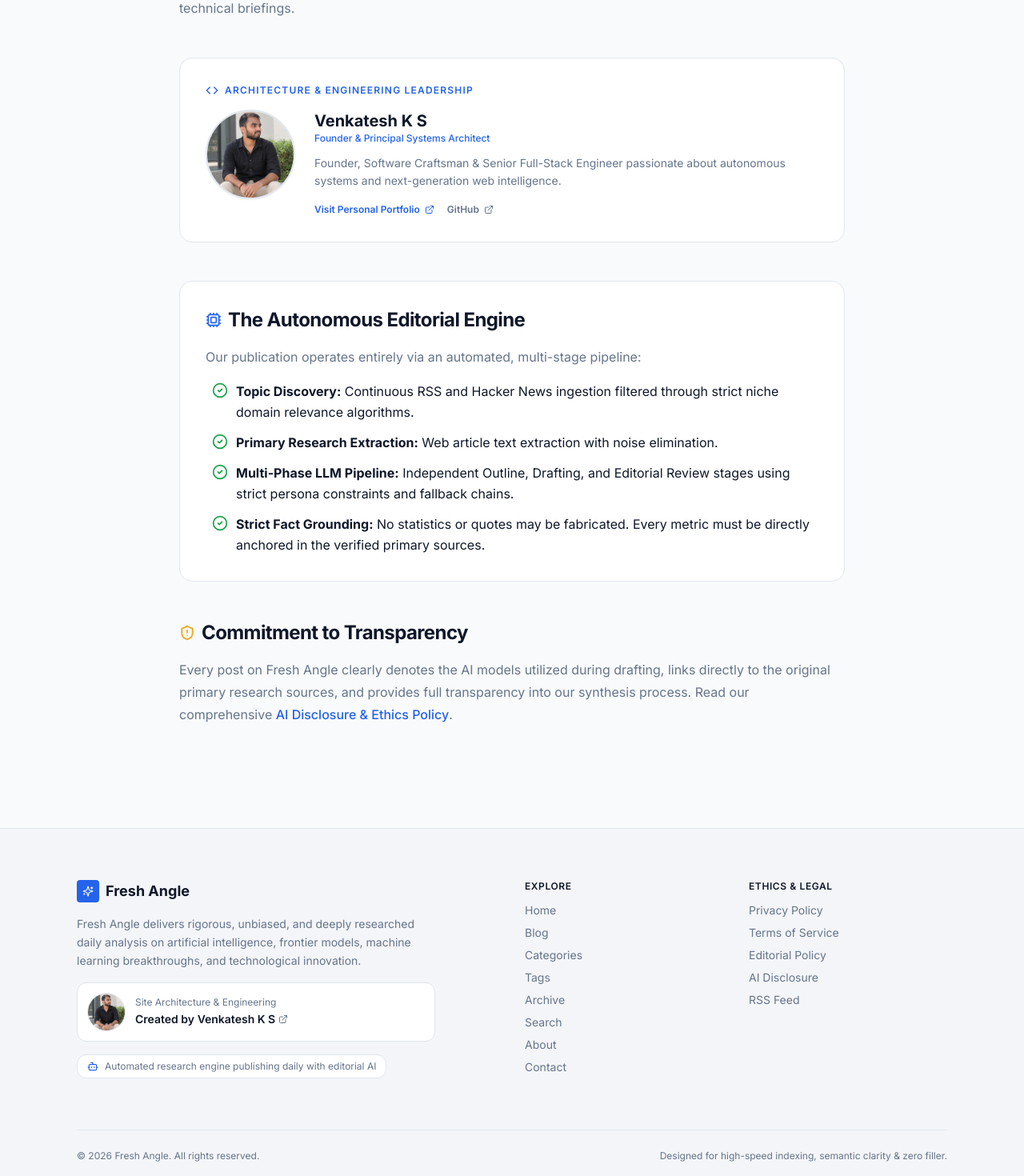
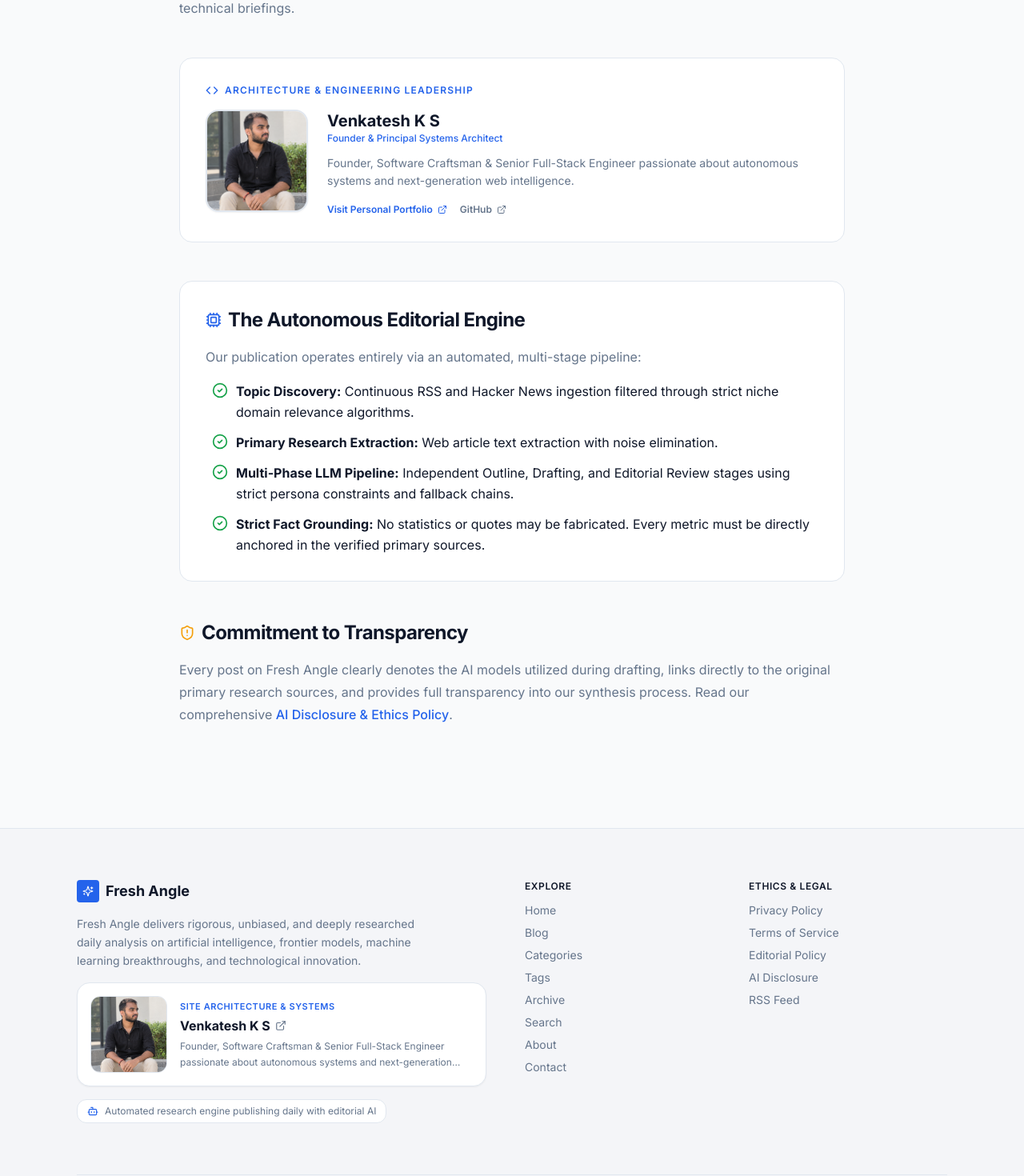
Before and after one commit to KSVenkatesh2002/Fresh-Angle, a Next.js app: page /about in a window 1280 px wide. Shown: the part 600-2070 px from the top of the page at 80% size. Built offline with nearby package versions, Linux system fonts and the light colour scheme; no server answers.

Commit message:
feat: redesign creator UI with larger rectangular frame, interactive hover zoom, and click-to-view links

```diff
--- a/src/app/(site)/about/page.tsx
+++ b/src/app/(site)/about/page.tsx
@@ -75,15 +75,24 @@ export default function AboutPage(): React.JSX.Element {
                 <span>Architecture & Engineering Leadership</span>
               </div>
               <div className="flex flex-col sm:flex-row items-center sm:items-start gap-6">
-                <div className="relative w-24 h-24 sm:w-28 sm:h-28 rounded-full overflow-hidden shrink-0 border-2 border-border shadow-sm">
+                <a
+                  href={creator.url}
+                  target="_blank"
+                  rel="noopener noreferrer"
+                  className="relative w-28 h-28 sm:w-32 sm:h-32 rounded-2xl overflow-hidden shrink-0 border-2 border-border shadow-sm group focus-visible:outline-none focus-visible:ring-2 focus-visible:ring-ring"
+                  title={`View ${creator.name}'s profile`}
+                >
                   <Image
                     src={creator.image}
                     alt={`Photo of ${creator.name}`}
                     fill
-                    sizes="112px"
-                    className="object-cover"
+                    sizes="128px"
+                    className="object-cover group-hover:scale-105 transition-transform duration-300"
                   />
-                </div>
+                  <div className="absolute inset-0 bg-background/0 group-hover:bg-background/20 transition-colors flex items-center justify-center opacity-0 group-hover:opacity-100">
+                    <ExternalLink className="w-5 h-5 text-primary drop-shadow" />
+                  </div>
+                </a>
                 <div className="space-y-3 text-center sm:text-left">
                   <div>
                     <h3 className="text-xl font-bold text-foreground">
--- a/src/app/admin/settings/page.tsx
+++ b/src/app/admin/settings/page.tsx
@@ -31,12 +31,12 @@ export default function AdminSettingsPage(): React.JSX.Element {
           </h2>
           {siteConfig.creator ? (
             <div className="flex items-center gap-4 p-4 rounded-xl bg-surface-muted border border-border">
-              <div className="relative w-14 h-14 rounded-full overflow-hidden border border-border shrink-0">
+              <div className="relative w-16 h-16 rounded-xl overflow-hidden border border-border shrink-0">
                 <Image
                   src={siteConfig.creator.image}
                   alt={siteConfig.creator.name}
                   fill
-                  sizes="56px"
+                  sizes="64px"
                   className="object-cover"
                 />
               </div>
--- a/src/components/blog/SiteCreatedBy.tsx
+++ b/src/components/blog/SiteCreatedBy.tsx
@@ -8,22 +8,31 @@ export function SiteCreatedBy(): React.JSX.Element | null {
   const creator = siteConfig.creator;
 
   return (
-    <div className="my-10 p-5 rounded-2xl bg-surface border border-border flex flex-col sm:flex-row items-center sm:items-start gap-4">
-      <div className="relative w-14 h-14 rounded-full overflow-hidden shrink-0 border border-border">
+    <div className="my-10 p-5 rounded-2xl bg-surface border border-border flex flex-col sm:flex-row items-center sm:items-start gap-5 shadow-sm hover:border-primary/40 transition-colors">
+      <a
+        href={creator.url}
+        target="_blank"
+        rel="noopener noreferrer"
+        className="relative w-20 h-20 sm:w-24 sm:h-24 rounded-2xl overflow-hidden shrink-0 border border-border group focus-visible:outline-none focus-visible:ring-2 focus-visible:ring-ring"
+        title={`View ${creator.name}'s profile`}
+      >
         <Image
           src={creator.image}
           alt={`Photo of ${creator.name}`}
           fill
-          sizes="56px"
-          className="object-cover"
+          sizes="96px"
+          className="object-cover group-hover:scale-105 transition-transform duration-300"
         />
-      </div>
-      <div className="flex-1 text-center sm:text-left space-y-1">
-        <div className="flex items-center justify-center sm:justify-start gap-1.5 text-xs text-foreground-muted">
-          <Code className="w-3.5 h-3.5 text-primary" />
+        <div className="absolute inset-0 bg-background/0 group-hover:bg-background/20 transition-colors flex items-center justify-center opacity-0 group-hover:opacity-100">
+          <ExternalLink className="w-4 h-4 text-primary drop-shadow" />
+        </div>
+      </a>
+      <div className="flex-1 text-center sm:text-left space-y-1.5">
+        <div className="flex items-center justify-center sm:justify-start gap-1.5 text-xs font-semibold uppercase tracking-wider text-primary">
+          <Code className="w-3.5 h-3.5" />
           <span>Site Architecture & Engineering</span>
         </div>
-        <p className="text-sm font-semibold text-foreground">
+        <p className="text-base font-bold text-foreground">
           Created by{" "}
           <a
             href={creator.url}
@@ -32,7 +41,7 @@ export function SiteCreatedBy(): React.JSX.Element | null {
             className="text-primary hover:underline inline-flex items-center gap-1"
           >
             <span>{creator.name}</span>
-            <ExternalLink className="w-3 h-3 text-foreground-muted" />
+            <ExternalLink className="w-3.5 h-3.5 text-foreground-muted" />
           </a>
         </p>
         <p className="text-xs text-foreground-muted leading-relaxed">
--- a/src/components/layout/Footer.tsx
+++ b/src/components/layout/Footer.tsx
@@ -27,31 +27,44 @@ export function Footer(): React.JSX.Element {
               {siteConfig.description}
             </p>
 
-            {/* Creator Profile Box */}
+            {/* Creator Profile Card */}
             {siteConfig.creator && (
-              <div className="flex items-center gap-3 p-3 rounded-lg bg-surface border border-border max-w-md">
-                <div className="relative w-12 h-12 rounded-full overflow-hidden shrink-0 border border-border">
+              <div className="flex flex-col sm:flex-row items-start sm:items-center gap-4 p-4 rounded-2xl bg-surface border border-border max-w-lg shadow-sm hover:border-primary/50 transition-colors">
+                <a
+                  href={siteConfig.creator.url}
+                  target="_blank"
+                  rel="noopener noreferrer"
+                  className="relative w-20 h-20 sm:w-24 sm:h-24 rounded-xl overflow-hidden shrink-0 border border-border group focus-visible:outline-none focus-visible:ring-2 focus-visible:ring-ring"
+                  title={`View ${siteConfig.creator.name}'s profile`}
+                >
                   <Image
                     src={siteConfig.creator.image}
                     alt={`Photo of ${siteConfig.creator.name}`}
                     fill
-                    sizes="48px"
-                    className="object-cover"
+                    sizes="96px"
+                    className="object-cover group-hover:scale-105 transition-transform duration-300"
                   />
-                </div>
-                <div className="min-w-0 flex-1">
-                  <div className="text-xs text-foreground-muted">
-                    Site Architecture & Engineering
+                  <div className="absolute inset-0 bg-background/0 group-hover:bg-background/20 transition-colors flex items-center justify-center opacity-0 group-hover:opacity-100">
+                    <ExternalLink className="w-4 h-4 text-primary drop-shadow" />
+                  </div>
+                </a>
+                <div className="min-w-0 flex-1 space-y-1">
+                  <div className="text-[11px] font-semibold tracking-wider uppercase text-primary">
+                    Site Architecture & Systems
                   </div>
                   <a
                     href={siteConfig.creator.url}
                     target="_blank"
                     rel="noopener noreferrer"
-                    className="text-sm font-semibold text-foreground hover:text-primary inline-flex items-center gap-1 transition-colors"
+                    className="text-base font-bold text-foreground hover:text-primary inline-flex items-center gap-1.5 transition-colors"
                   >
-                    <span>Created by {siteConfig.creator.name}</span>
-                    <ExternalLink className="w-3 h-3 text-foreground-muted" />
+                    <span>{siteConfig.creator.name}</span>
+                    <ExternalLink className="w-3.5 h-3.5 text-foreground-muted" />
                   </a>
+                  <p className="text-xs text-foreground-muted leading-relaxed line-clamp-2">
+                    {siteConfig.creator.bio ||
+                      "Full-Stack Systems Engineer & AI Solutions Architect."}
+                  </p>
                 </div>
               </div>
             )}
```
